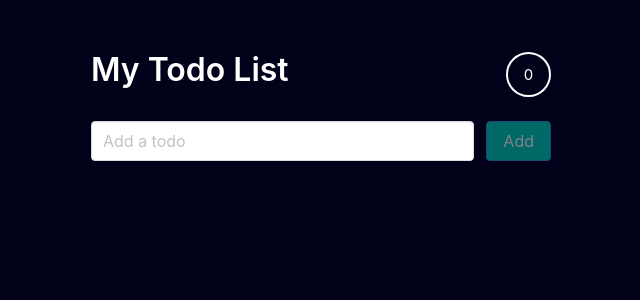
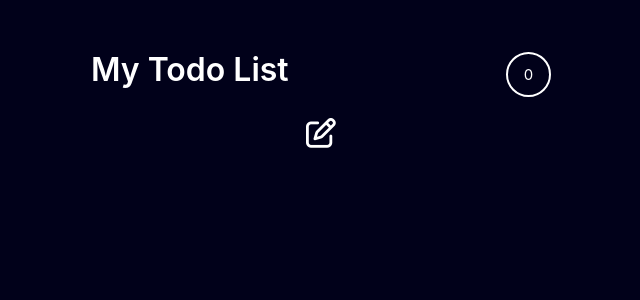
Before and after one commit to GinaNi77/vue-myTodoList, a Vue app: page / in a window 1280 px wide. Shown: the top 300 px of the page, without its empty margins (319-959 px from the left). Built offline with nearby package versions, Linux system fonts and the light colour scheme.

Commit message:
add edit list (show or hide input)

```diff
--- a/index.html
+++ b/index.html
@@ -5,6 +5,7 @@
     <link rel="icon" href="/favicon.ico">
     <meta name="viewport" content="width=device-width, initial-scale=1.0">
     <title>MyTodoList</title>
+    <script src="https://kit.fontawesome.com/1bf3d700e5.js" crossorigin="anonymous"></script>
   </head>
   <body>
     <div id="app"></div>
--- a/src/App.vue
+++ b/src/App.vue
@@ -1,8 +1,12 @@
 <template>
     <div class="wrapper-todo">
+
         <div class="columns is-mobile">
-        <div class="column ">
+            <div class="column is-half">
                 <div class="title has-text-weight-semibold has-text-white">My Todo List</div>
+            </div>
+            <div class="column">
+
             </div>
             <div class="column is-flex is-justify-content-end">
                 <div class="list-lenght">
@@ -11,8 +15,20 @@
             </div>
         </div>
 
+        <div class="is-flex is-justify-content-center mb-6">
+             <span class="icon has-text-white fa-2x"  v-if="editing">
+                    <i class="fa-regular fa-rectangle-xmark" @click="doEdit(false)"></i>
+                </span>
+                <span class="icon has-text-white fa-2x" v-else>
+                    <i class="fa-regular fa-pen-to-square" @click="doEdit(true)"></i>
+                </span>
 
-    <form @submit.prevent="addTodo">
+
+
+        </div>
+
+
+        <form @submit.prevent="addTodo" v-if:="editing">
             <div class="field is-grouped mb-5">
                 <p class="control is-expanded">
                     <input class="input"
@@ -26,21 +42,32 @@
                 </p>
             </div>
         </form>
-    <div v-for="todo in todos" :key="todo.id"
-    class="card mb-5 card-background-border" :class="{'done-border' : todo.done}">
+
+        <div v-for="todo in todos"
+        :key="todo.id"
+        class="card mb-5 card-background-border"
+        :class="{'done-border' : todo.done}">
             <div class="card-content">
                 <div class="content">
                     <div class="columns is-mobile is-vcentered">
-                    <div class="column has-text-white" :class="{'has-text-success line-through' : todo.done}">{{todo.content}}</div>
+
+                        <div class="column has-text-white"
+                        :class="{'has-text-success line-through' : todo.done}">{{todo.content}}</div>
                         <div class="column is-5 has-text-right">
                             <button class="button has-text-white mr-2"
-                        :class="todo.done ? 'is-primary' : 'is-light'" @click="togglerDone(todo.id)">&check;</button>
-                        <button class="button has-background-danger has-text-white" @click="deleteTodo(todo.id)">&cross;</button>
+                            :class="todo.done ? 'is-primary' : 'is-light'"
+                            @click="togglerDone(todo.id)">&check;
+                            </button>
+
+                            <button class="button has-background-danger has-text-white"
+                            @click="deleteTodo(todo.id)">&cross;
+                            </button>
                         </div>
                     </div>
                 </div>
             </div>
         </div>
+
     </div>
 </template>
 
@@ -51,23 +78,7 @@ import { v4 as uuidv4 } from 'uuid';
 
 //todos
 
-const todos = ref([
-    // {
-    //     id:'id1',
-    //     content: 'Excuse me, brah',
-    //     done: false
-    // },
-    // {
-    //     id:'id2',
-    //     content: 'Youre excused',
-    //     done: false
-    // },
-    // {
-    //     id:'id3',
-    //     content: 'And Im not your brah',
-    //     done: true
-    // }
-]);
+const todos = ref([]);
 
 //add todo
 
@@ -94,6 +105,15 @@ const togglerDone = (id)=>{
     const index = todos.value.findIndex(todo => todo.id === id)
     todos.value[index].done = !todos.value[index].done
 }
+
+//edit list
+const editing = ref(false)
+
+const doEdit = (e)=>{
+    editing.value = e
+    newtodoContent.value = ""
+
+}
 </script>
 
 
@@ -110,7 +130,6 @@ const togglerDone = (id)=>{
 .line-through{
     text-decoration: line-through;
 }
-
 
 .card-background-border{
     box-shadow:
@@ -137,5 +156,4 @@ const togglerDone = (id)=>{
     justify-content: center;
     align-items: center;
 }
-
 </style>
```
Lines whose indentation alone changed are shown as unchanged.
